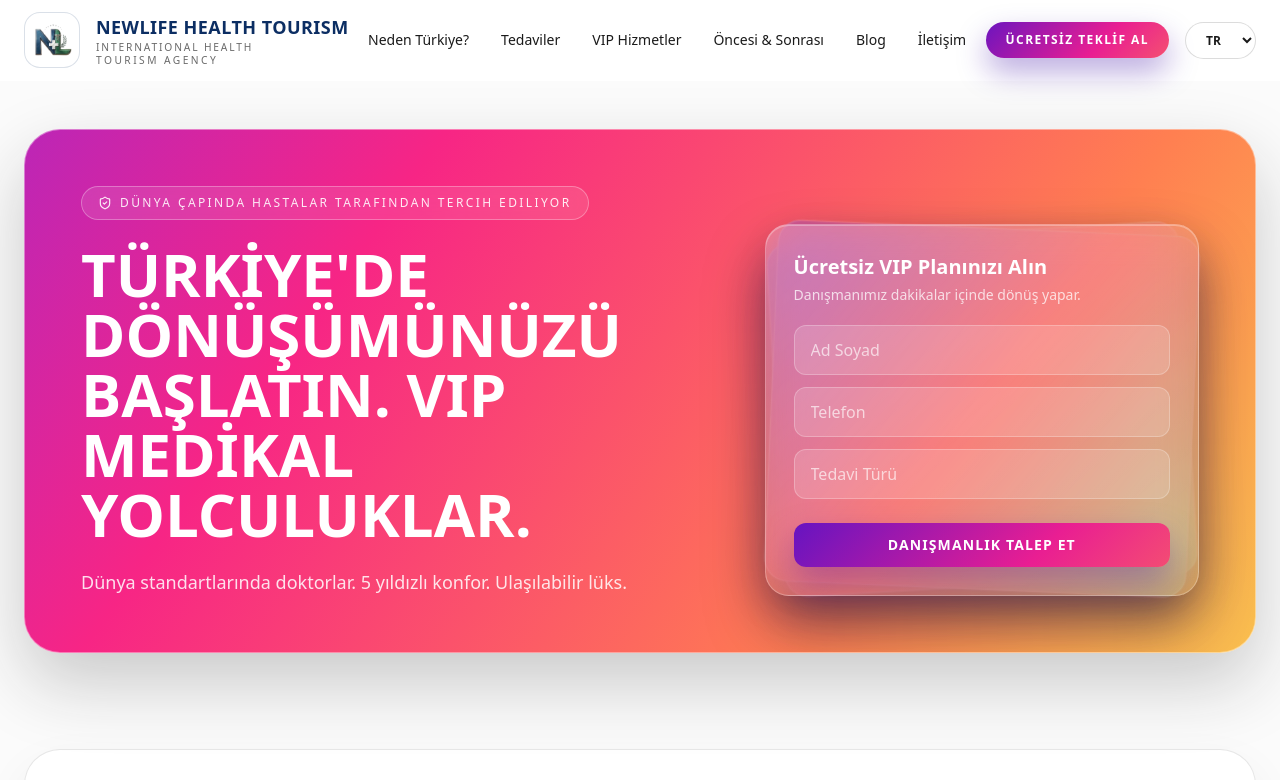
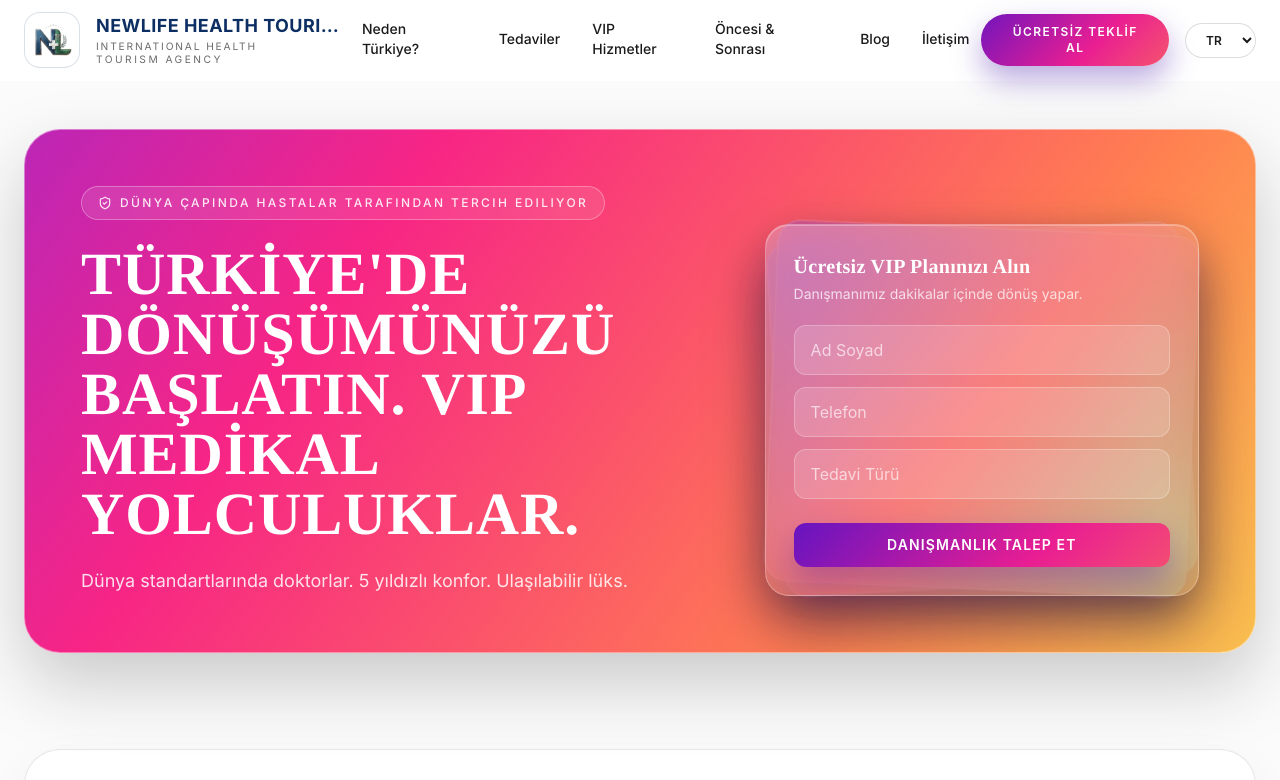
Before and after one commit to ibrahimtkmz/newlifehealth, a Next.js app: page / in a window 1280 px wide. Shown: the top 780 px of the page. Built offline with nearby package versions, Linux system fonts and the light colour scheme.

Commit message:
Refine global typography while preserving existing color animations

```diff
--- a/app/globals.css
+++ b/app/globals.css
@@ -7,10 +7,43 @@ body {
   margin: 0;
   padding: 0;
   background: #fbfbfb;
+  font-family: "Avenir Next", "Avenir", "Montserrat", "Inter", system-ui, -apple-system, BlinkMacSystemFont, "Segoe UI", sans-serif;
+  text-rendering: geometricPrecision;
 }
 
 * {
   box-sizing: border-box;
+}
+
+h1,
+h2,
+h3,
+h4,
+h5,
+h6,
+.display-title,
+.section-title {
+  font-family: "Didot", "Bodoni MT", "Playfair Display", "Times New Roman", serif;
+  letter-spacing: 0.015em;
+  font-weight: 600;
+}
+
+p,
+span,
+a,
+button,
+input,
+textarea,
+select,
+label,
+li {
+  font-family: "Avenir Next", "Avenir", "Montserrat", "Inter", system-ui, -apple-system, BlinkMacSystemFont, "Segoe UI", sans-serif;
+}
+
+.eyebrow-text {
+  text-transform: uppercase;
+  letter-spacing: 0.14em;
+  font-weight: 700;
 }
 
 .glass-card {
```
